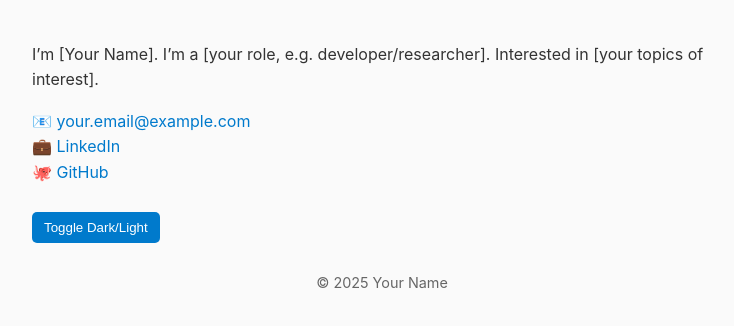
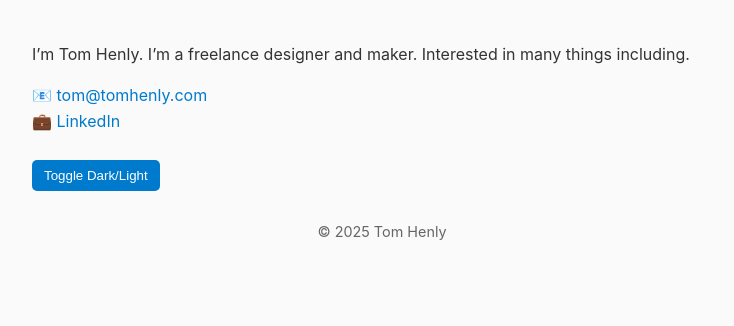
Before and after one commit to tomhenly/tomhenly.com, a plain HTML site: page index.html in a window 1280 px wide. Shown: the part 116-442 px from the top of the page, without its empty margins (258-992 px from the left). Drawn offline with Linux system fonts and the light colour scheme.

Commit message:
Update index.html

```diff
--- a/index.html
+++ b/index.html
@@ -3,7 +3,7 @@
 <head>
   <meta charset="UTF-8" />
   <meta name="viewport" content="width=device-width, initial-scale=1" />
-  <title>Your Name</title>
+  <title>Tom Henly</title>
   <link rel="stylesheet" href="style.css" />
 </head>
 <body>
@@ -12,20 +12,19 @@
     <h1 id="typing-text"></h1>
 
     <p>
-      I’m [Your Name]. I’m a [your role, e.g. developer/researcher].
-      Interested in [your topics of interest].
+      I’m Tom Henly. I’m a freelance designer and maker.
+      Interested in many things including.
     </p>
     <p>
-      📧 <a href="mailto:your.email@example.com">your.email@example.com</a><br/>
-      💼 <a href="https://www.linkedin.com/in/yourusername/" target="_blank">LinkedIn</a><br/>
-      🐙 <a href="https://github.com/yourusername" target="_blank">GitHub</a>
+      📧 <a href="mailto:tom@tomhenly.com">tom@tomhenly.com</a><br/>
+      💼 <a href="https://www.linkedin.com/in/tomhenly/" target="_blank">LinkedIn</a><br/>
     </p>
 
     <button id="theme-toggle">Toggle Dark/Light</button>
   </main>
 
   <footer>
-    © <span id="year"></span> Your Name
+    © <span id="year"></span> Tom Henly
   </footer>
 
   <script src="script.js"></script>
```
